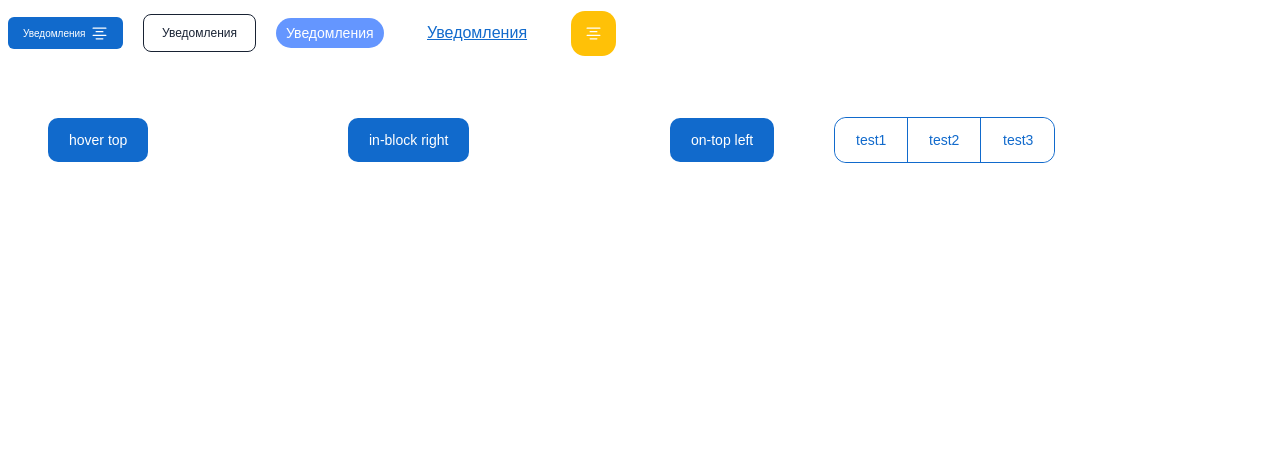
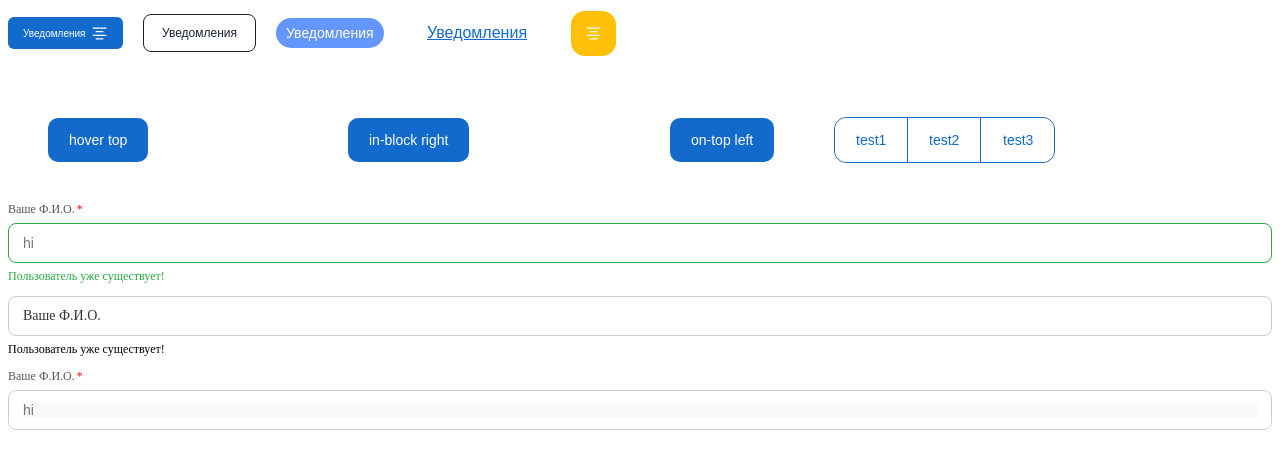
Before and after one commit to zafaruralov/ui-kit, a Vue app: page / in a window 1280 px wide. Shown: the top 468 px of the page. Built offline with nearby package versions, Linux system fonts and the light colour scheme.

Commit message:
feature: adding input

```diff
--- a/package.json
+++ b/package.json
@@ -13,6 +13,7 @@
   },
   "devDependencies": {
     "@vitejs/plugin-vue": "^5.2.3",
+    "sass": "^1.89.2",
     "vite": "^6.2.4",
     "vite-plugin-vue-devtools": "^7.7.2"
   }
--- a/src/App.vue
+++ b/src/App.vue
@@ -30,9 +30,35 @@
       <BaseButton :grouped="true">test3</BaseButton>
     </div>
   </div>
+  <!-- Regular Inputs Column -->
+  <DynamicInput
+    v-model="inputValue"
+    label="Ваше Ф.И.О."
+    placeholder="hi"
+    status="success"
+    required
+    :is-static-label="true"
+    message="Пользователь уже существует!"
+  >
+  </DynamicInput>
+  <DynamicInput
+    v-model="inputValue"
+    label="Ваше Ф.И.О."
+    :is-static-label="false"
+    :has-icon-right="true"
+    :has-icon-left="false"
+    message="Пользователь уже существует!"
+  >
+    <!-- <template #icon-right> -->
+    <img src="/public/favicon.ico" alt="icon" />
+    <!-- </template> -->
+  </DynamicInput>
+  <DynamicInput v-model="inputValue" label="Ваше Ф.И.О." placeholder="hi" required readonly :is-static-label="true">
+  </DynamicInput>
 </template>
 <script setup>
 import BaseButton from "./components/BaseButton.vue";
+import DynamicInput from "./components/DynamicInput.vue";
 </script>
 <style>
 .need-space {
--- a/src/assets/base.css
+++ b/src/assets/base.css
@@ -4,3 +4,12 @@
   flex-wrap: wrap;
   align-items: center;
 }
+
+:root {
+  --color-primary: #116acc;
+  --color-secondary: #182233;
+  --color-info: #6496ff;
+  --color-success: #28a745;
+  --color-warning: #ffc107;
+  --color-error: #dc3545;
+}
--- a/src/components/BaseButton.vue
+++ b/src/components/BaseButton.vue
@@ -59,15 +59,6 @@ const isHovered = ref(false);
 </template>
 
 <style>
-:root {
-  --color-primary: #116acc;
-  --color-secondary: #182233;
-  --color-info: #6496ff;
-  --color-success: #28a745;
-  --color-warning: #ffc107;
-  --color-error: #dc3545;
-}
-
 .btn-base {
   font-weight: 500;
   display: inline-flex;
--- /dev/null
+++ b/src/components/DynamicInput.vue
@@ -0,0 +1,188 @@
+<template>
+  <div
+    class="input-wrapper"
+    :class="[
+      statusClass,
+      {
+        'has-left-icon': hasIconLeft,
+        'has-right-icon': hasIconRight,
+        focused,
+        filled,
+        hovered,
+        disabled,
+        readonly,
+        'with-static-label': isStaticLabel
+      }
+    ]"
+  >
+    <label v-if="label && isStaticLabel" class="label static"
+      >{{ label }}<span v-if="required" class="required">*</span></label
+    >
+
+    <div class="input-container">
+      <slot name="icon-left" />
+
+      <div class="input-inner">
+        <input
+          :type="type"
+          :placeholder="isStaticLabel ? placeholder : focused || filled ? '' : placeholder"
+          :disabled="disabled"
+          :readonly="readonly"
+          v-model="innerValue"
+          @focus="onFocus"
+          @blur="onBlur"
+          @input="onInput"
+          @mouseenter="hovered = true"
+          @mouseleave="hovered = false"
+        />
+
+        <label v-if="label && !isStaticLabel" class="label floating" :class="{ active: focused || filled }">
+          {{ label }}<span v-if="required" class="required">*</span>
+        </label>
+      </div>
+
+      <slot name="icon-right" />
+    </div>
+
+    <p v-if="message" class="message" :class="status">{{ message }}</p>
+  </div>
+</template>
+
+<script setup>
+import { computed, ref, watch } from "vue";
+
+const props = defineProps({
+  modelValue: String,
+  label: String,
+  placeholder: String,
+  required: Boolean,
+  hasIconLeft: Boolean,
+  hasIconRight: Boolean,
+  type: {
+    type: String,
+    default: "text"
+  },
+  status: String,
+  message: String,
+  disabled: Boolean,
+  readonly: Boolean,
+  isStaticLabel: Boolean
+});
+
+const emit = defineEmits(["update:modelValue"]);
+const innerValue = ref(props.modelValue);
+const focused = ref(false);
+const hovered = ref(false);
+
+const filled = computed(() => !!innerValue.value);
+const statusClass = computed(() => (props.status ? `status-${props.status}` : ""));
+
+watch(
+  () => props.modelValue,
+  (val) => (innerValue.value = val)
+);
+
+function onFocus() {
+  focused.value = true;
+}
+
+function onBlur() {
+  focused.value = false;
+}
+
+function onInput(e) {
+  emit("update:modelValue", e.target.value);
+}
+</script>
+
+<style>
+.input-wrapper {
+  display: flex;
+  flex-direction: column;
+  gap: 4px;
+  position: relative;
+}
+
+.input-container {
+  display: flex;
+  align-items: center;
+  border: 1px solid #ccc;
+  border-radius: 8px;
+  padding: 10px 14px;
+  position: relative;
+  background: white;
+  transition: border 0.2s;
+}
+
+.input-inner {
+  flex: 1;
+  position: relative;
+}
+
+input {
+  width: 100%;
+  border: none;
+  outline: none;
+  font-size: 14px;
+  padding: 0;
+  background: transparent;
+  color: #333;
+}
+
+.label.static {
+  font-size: 12px;
+  font-weight: 500;
+  color: #555;
+  margin-bottom: 2px;
+}
+
+.label.floating {
+  position: absolute;
+  top: 50%;
+  left: 0;
+  transform: translateY(-50%);
+  transition: all 0.2s ease;
+  font-size: 14px;
+  color: #333333;
+  pointer-events: none;
+}
+
+.label.floating.active {
+  top: -10px;
+  font-size: 12px;
+  background: white;
+  padding: 0 4px;
+}
+
+.required {
+  color: red;
+  margin-left: 2px;
+}
+
+.status-error .input-container {
+  border-color: var(--color-error);
+}
+.status-success .input-container {
+  border-color: var(--color-success);
+}
+
+.message {
+  font-size: 12px;
+  margin-top: 2px;
+}
+.message.error {
+  color: var(--color-error);
+}
+.message.success {
+  color: var(--color-success);
+}
+
+input:disabled {
+  background: #f5f5f5;
+  cursor: not-allowed;
+}
+
+input:read-only {
+  background: #f9f9f9;
+}
+</style>
--- a/src/components/TooltipBadge.vue
+++ b/src/components/TooltipBadge.vue
@@ -1,7 +1,6 @@
 <template>
   <div class="tooltip-badge" :class="[`tooltip-${position}`, `mode-${mode}`, { visible: mode !== 'on-hover' || show }]">
     <span class="tooltip-content" :class="mode === 'on-hover' && 'hovered'">{{ text }}</span>
-    <div v-if="mode === 'on-hover'" class="tooltip-arrow" />
   </div>
 </template>
 
```
Also changed, not shown: 1 other file (tests, documents, lock files or other folders).
